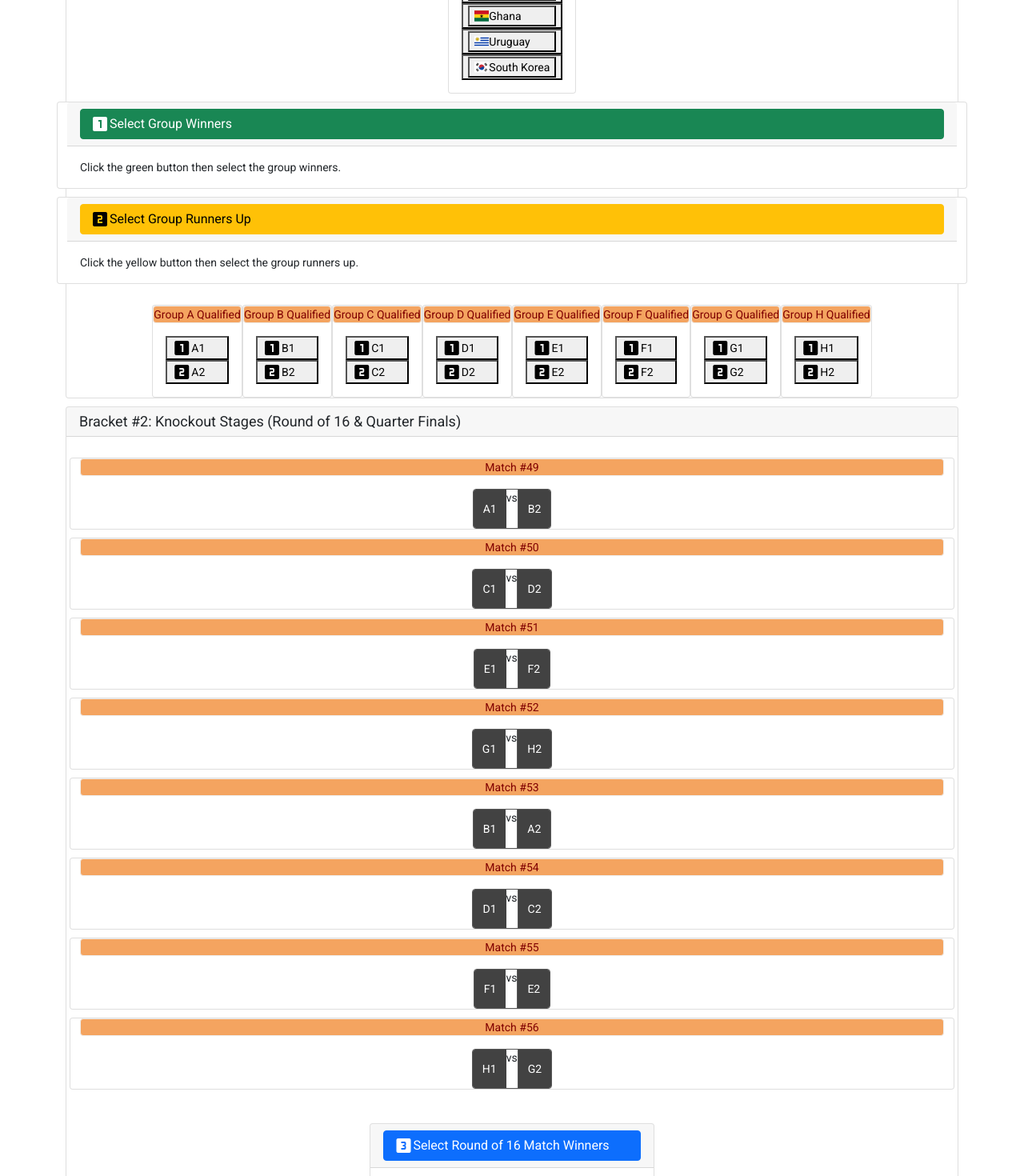
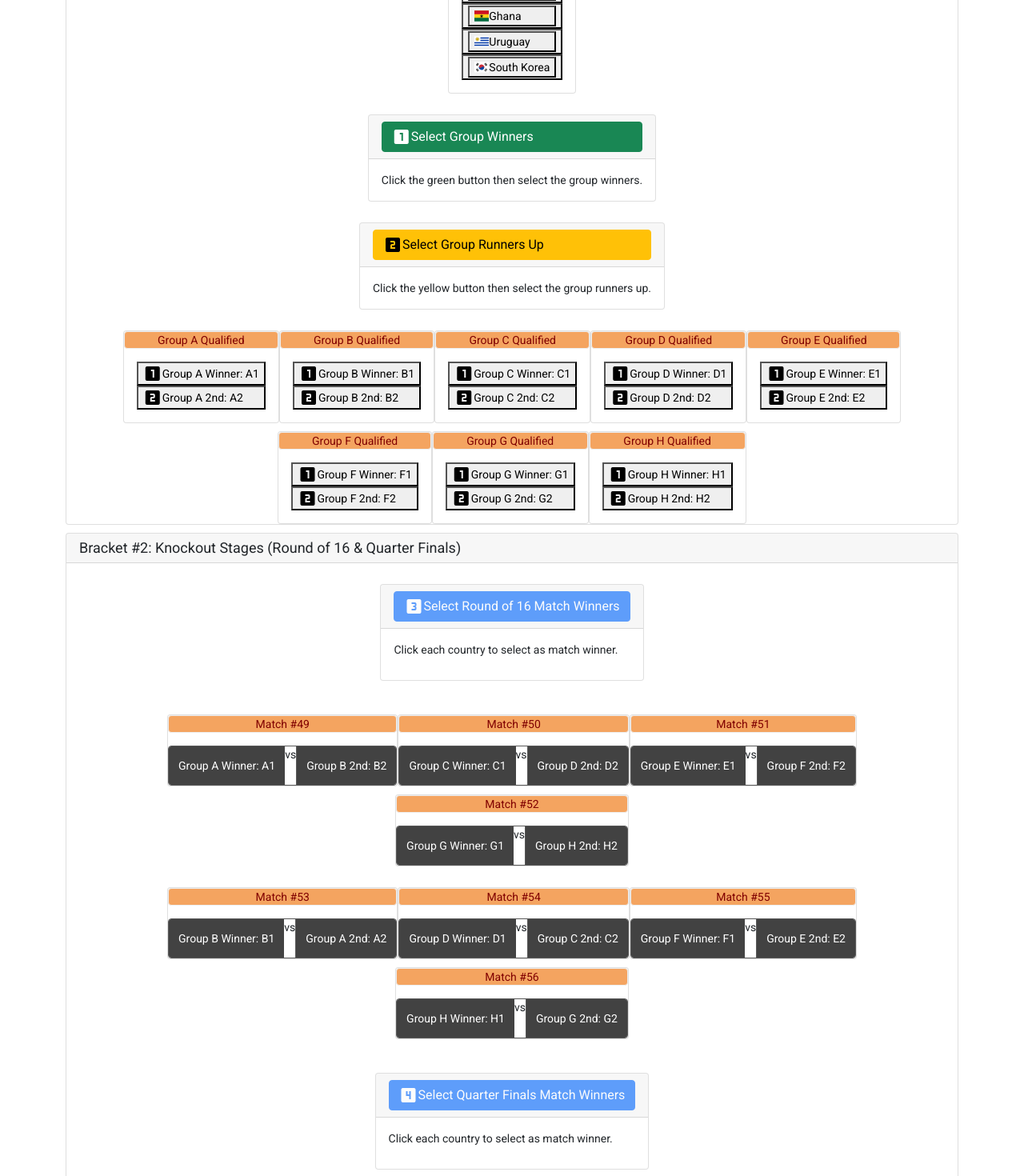
Before and after one commit to dkvitus/WeGoTakeDatCup, an Angular app: page /WeGoTakeDatCup/products in a window 1280 px wide. Shown: the part 420-1890 px from the top of the page at 80% size. Built offline with nearby package versions, Linux system fonts and the light colour scheme.

Commit message:
Added button and more

```diff
--- a/src/app/products/product-list.component.html
+++ b/src/app/products/product-list.component.html
@@ -112,7 +112,7 @@
     Selecting group winners and 2nd place
   -->
     <div class="row">
-      <!-- <div class="col"> -->
+      <div class="card-container">
         <div class="card">
           <div class="card-header">
             <button class="btn btn-success" (click)="selectGroupWinners()" ><mat-icon>looks_one</mat-icon> Select Group Winners</button>
@@ -122,9 +122,9 @@
           </div>
 
         </div>
-<!--
+
       </div>
-      <div class="col"> -->
+      <div class="card-container">
         <div class="card">
           <div class="card-header">
             <button class="btn btn-warning" (click)="selectGroupRunnersUp()"><mat-icon>looks_two</mat-icon> Select Group Runners Up</button>
@@ -135,7 +135,7 @@
           </div>
 
         </div>
-      <!-- </div> -->
+      </div>
 
       <div  class="card-container">
         <div class="card ">
@@ -200,14 +200,26 @@
 </div>
 
 <!--
-  Round of 16
+  Bracket #2: Round of 16
 -->
   <div class="card">
     <div class="card-header">{{bracket2}}
     </div>
+
+  <div  class="card-container">
+    <div class="card ">
+      <div class="card-header"><button disabled class="btn btn-primary" (click)="selectRound16Winners()"><mat-icon>looks_3</mat-icon> Select Round of 16 Match Winners</button>
+      </div>
+      <div class="card-body">
+        <p>
+          Click each country to select as match winner.
+        </p>
+      </div>
+    </div>
+  </div>
+
     <div class="card-body">
-      <div class="row">
-
+      <div class="card-container">
             <div class="card ">
               <div class="card-medium-header">Match #49</div>
               <div class="card-container">
@@ -262,7 +274,7 @@
 
             </div>
       </div>
-      <div class="row">
+      <div class="card-container">
 
               <div class="card">
               <div class="card-medium-header">Match #53</div>
@@ -322,11 +334,11 @@
 
   <div  class="card-container">
     <div class="card ">
-      <div class="card-header"><button class="btn btn-primary" (click)="selectRound16Winners()"><mat-icon>looks_3</mat-icon> Select Round of 16 Match Winners</button>
+      <div class="card-header"><button disabled class="btn btn-primary" (click)="selectRound16Winners()"><mat-icon>looks_4</mat-icon> Select Quarter Finals Match Winners</button>
       </div>
       <div class="card-body">
         <p>
-          Click the blue button then select the match winners.
+          Click each country to select as match winner.
         </p>
       </div>
     </div>
@@ -394,6 +406,7 @@
 
   </div>
 
+  <!-- Bracker # 3: Final Rounds -->
   <div class="card">
     <div class="card-header">{{bracket3}}
     </div>
@@ -479,18 +492,30 @@
     <div class="card-header">
       Proudly Submit Bracket (then trash talk!)
     </div>
-    Enter Name: <input type="text" id="theName"><br>
-    Enter Phone: <input type="tel" id="thePhone"><br>
-    Enter Email: <input type="email" id="theEmail">
     <div class="card-body">
-      <button class="mat-btn" (click)="submitRoundOf16()">
-        <mat-icon>
-          looks_one
-        </mat-icon>
-        Submit Bracket #1 : Round of 16 teams
-      </button>
+      <div class="card-container">
+        <form action="https://mailthis.to/dkvitus"
+    method="POST" encType="multipart/form-data">
+        <input type="text" name="name" placeholder="Enter your name"><br>
+        <input type="email" name="_replyto" placeholder="Enter your email"><br>
+        <input type="text" name="cashApp" placeholder="Your $CashApp Handle"><br>
+        <textarea name="message" placeholder="Enter your message here"></textarea>
+        <!-- <input type="file" name="file" placeholder="Attachments (optional)"> -->
+        <input type="hidden" name="_subject" value="Contact form submitted">
+        <input type="hidden" name="_after" value="https://myhomepage.net/">
+        <input type="hidden" name="_honeypot" value="">
+        <input type="hidden" name="_confirmation" value="">
+        <p>
+          <input type="submit" value="Send">
+        </p>
+      </form>
+
+      </div>
+
 
     </div>
+
+
   </Div>
 
 </div>
--- a/src/app/products/product-list.component.ts
+++ b/src/app/products/product-list.component.ts
@@ -19,14 +19,14 @@ export class ProductListComponent implements OnInit, OnDestroy {
   sub!: Subscription;
   isSelectGroupWinners = false;
   isSelectGroupRunnersUp = false;
-  A1="A1"; A2="A2";
-  B1="B1"; B2="B2";
-  C1="C1"; C2="C2";
-  D1="D1"; D2="D2";
-  E1="E1"; E2="E2";
-  F1="F1"; F2="F2";
-  G1="G1"; G2="G2";
-  H1="H1"; H2="H2";
+  A1="Group A Winner: A1"; A2="Group A 2nd: A2";
+  B1="Group B Winner: B1"; B2="Group B 2nd: B2";
+  C1="Group C Winner: C1"; C2="Group C 2nd: C2";
+  D1="Group D Winner: D1"; D2="Group D 2nd: D2";
+  E1="Group E Winner: E1"; E2="Group E 2nd: E2";
+  F1="Group F Winner: F1"; F2="Group F 2nd: F2";
+  G1="Group G Winner: G1"; G2="Group G 2nd: G2";
+  H1="Group H Winner: H1"; H2="Group H 2nd: H2";
 
   W49=""; W50="";
   W51=""; W52="";
```
